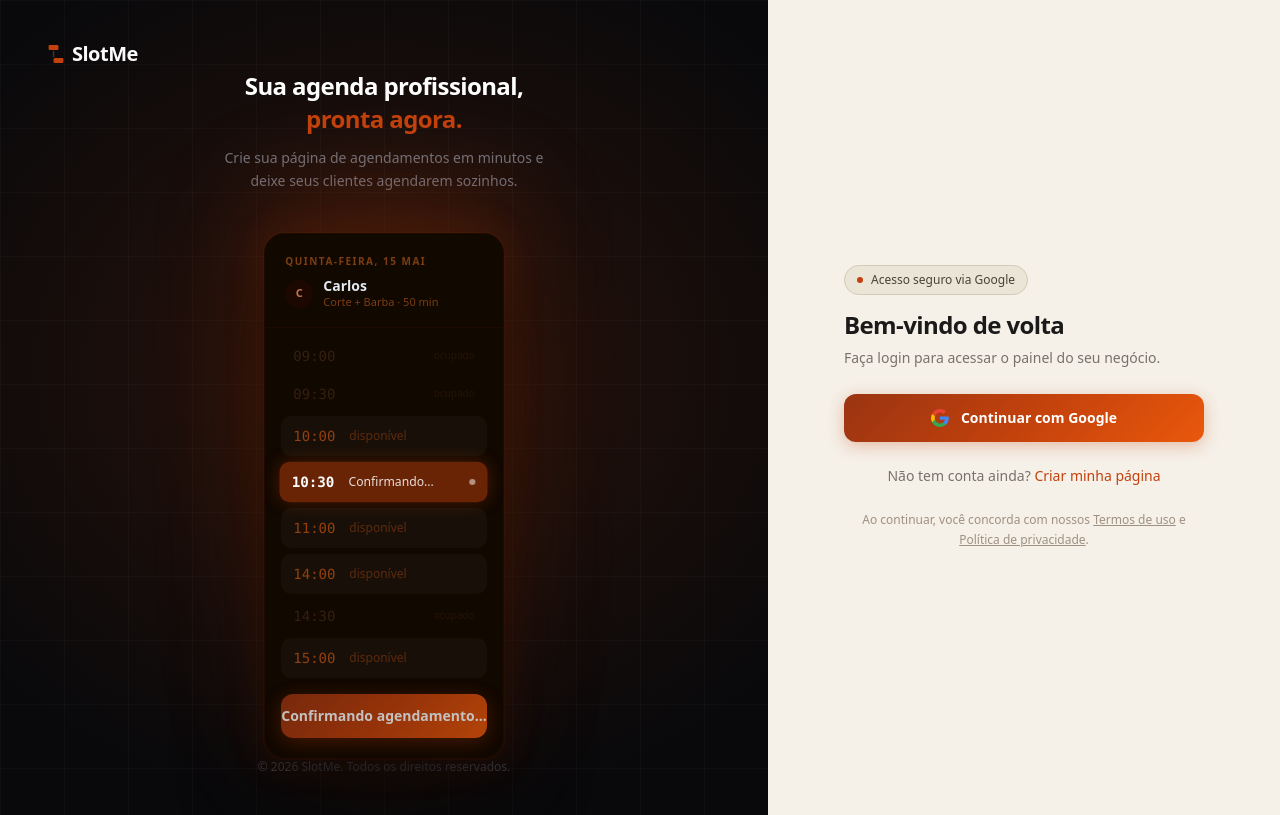
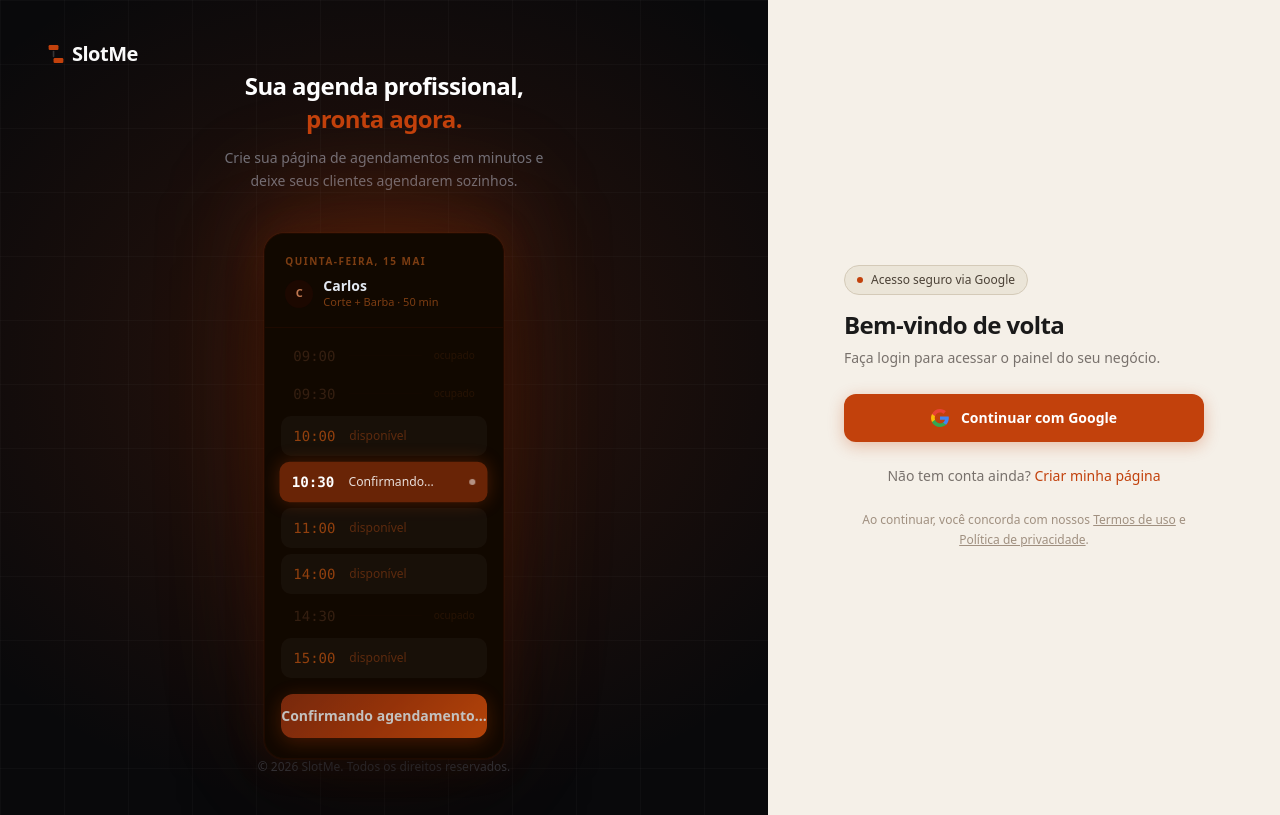
Before and after one commit to RafaLimaaa/slot-me, a Next.js app: page /auth/login in a window 1280 px wide. Built offline with nearby package versions, Linux system fonts and the light colour scheme; no server answers.

Commit message:
fix: corrigir transição de hover no botão Google da página de login

```diff
--- a/src/app/auth/login/page.tsx
+++ b/src/app/auth/login/page.tsx
@@ -20,6 +20,7 @@
 export default function LoginPage() {
   const { signInWithGoogle, loading } = useAuth();
   const [mounted, setMounted] = useState(false);
+  const [btnHovered, setBtnHovered] = useState(false);
 
   useEffect(() => {
     const t = requestAnimationFrame(() => setMounted(true));
@@ -128,18 +129,13 @@
           <button
             onClick={signInWithGoogle}
             disabled={loading}
-            className="w-full h-12 rounded-[12px] flex items-center justify-center gap-3 text-sm font-semibold text-white transition-all duration-200 active:scale-[0.98] disabled:opacity-60 disabled:cursor-not-allowed"
+            onMouseEnter={() => setBtnHovered(true)}
+            onMouseLeave={() => setBtnHovered(false)}
+            className="w-full h-12 rounded-[12px] flex items-center justify-center gap-3 text-sm font-semibold text-white active:scale-[0.98] disabled:opacity-60 disabled:cursor-not-allowed"
             style={{
-              background: loading
-                ? "#9a3412"
-                : "linear-gradient(135deg, #9a3412, #C2410C, #ea580c)",
+              backgroundColor: btnHovered || loading ? "#9a3412" : "#C2410C",
+              transition: "background-color 200ms ease, transform 100ms ease",
               boxShadow: "0 4px 16px rgba(194,65,12,0.3)",
-            }}
-            onMouseEnter={(e) => {
-              if (!loading) (e.currentTarget as HTMLButtonElement).style.background = "#9a3412";
-            }}
-            onMouseLeave={(e) => {
-              if (!loading) (e.currentTarget as HTMLButtonElement).style.background = "linear-gradient(135deg, #9a3412, #C2410C, #ea580c)";
             }}
           >
             {loading ? (
```
